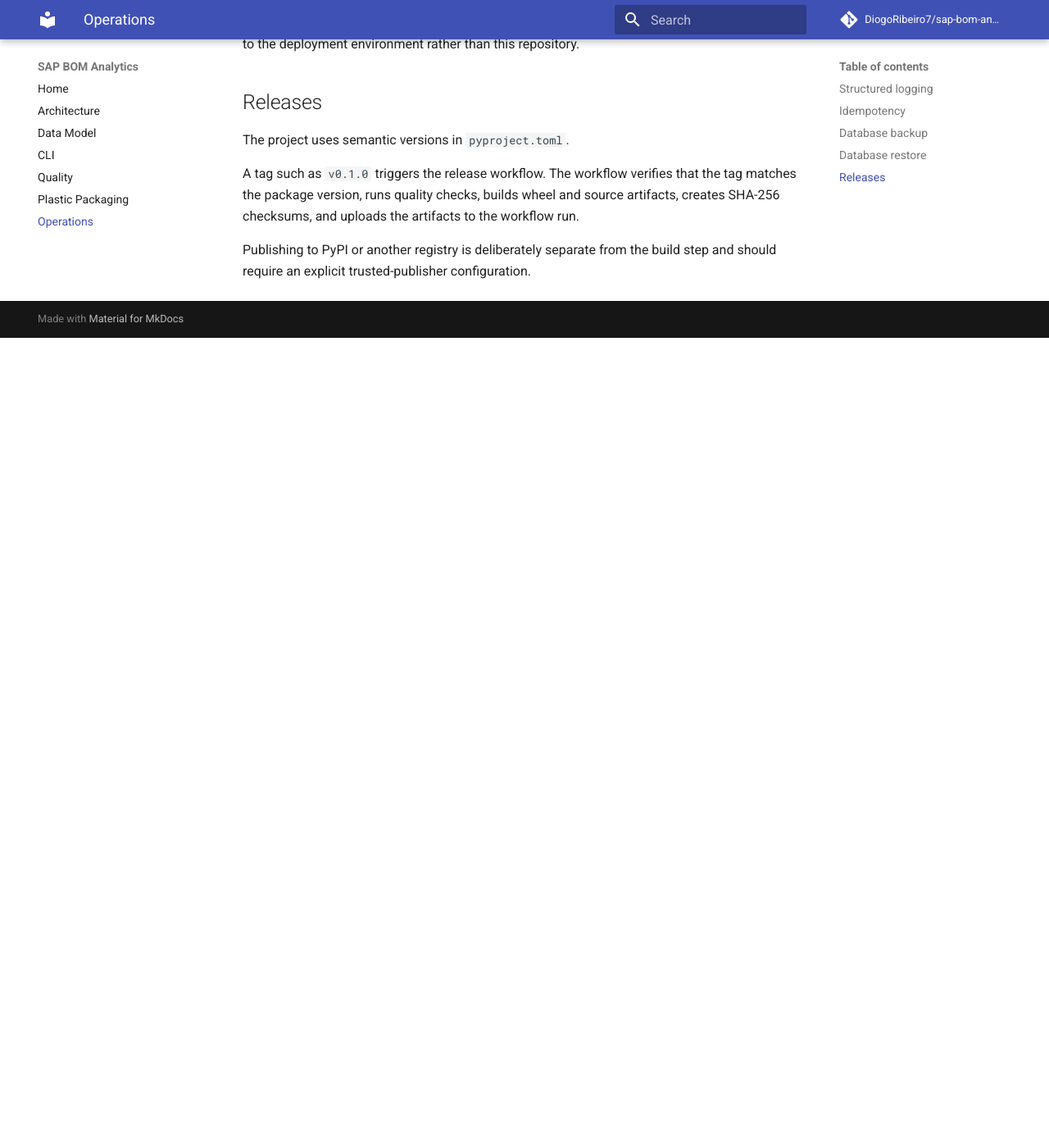
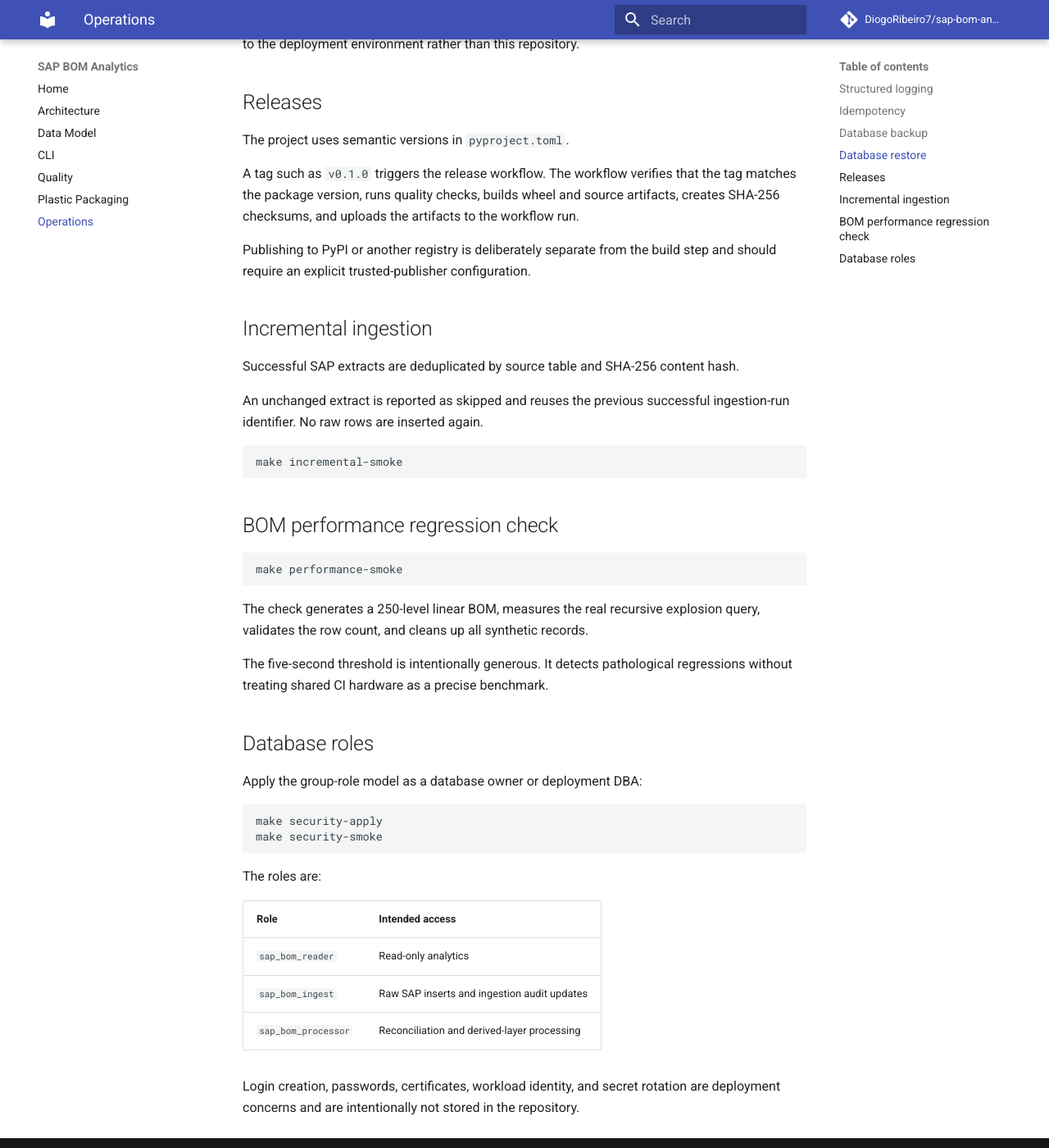
Before and after one commit to DiogoRibeiro7/sap-bom-analytics, an MkDocs documentation site: the page built from docs/operations.md, in a window 1280 px wide and 1400 px high, scrolled down 1850 px. Shown: the whole window at 82% size. Built offline with MkDocs 1.6.1 and Material for MkDocs 9.7.7, drawn with Linux system fonts in a browser that asks for light colours; comment, search, counter and statistics services are not loaded; before the commit the page ends 2262 px from its top, so only the background shows below that.

Commit message:
docs: add incremental performance and role operations

````diff
--- a/docs/operations.md
+++ b/docs/operations.md
@@ -88,3 +88,43 @@
 A tag such as `v0.1.0` triggers the release workflow. The workflow verifies that the tag matches the package version, runs quality checks, builds wheel and source artifacts, creates SHA-256 checksums, and uploads the artifacts to the workflow run.
 
 Publishing to PyPI or another registry is deliberately separate from the build step and should require an explicit trusted-publisher configuration.
+
+
+## Incremental ingestion
+
+Successful SAP extracts are deduplicated by source table and SHA-256 content hash.
+
+An unchanged extract is reported as skipped and reuses the previous successful ingestion-run identifier. No raw rows are inserted again.
+
+```bash
+make incremental-smoke
+```
+
+## BOM performance regression check
+
+```bash
+make performance-smoke
+```
+
+The check generates a 250-level linear BOM, measures the real recursive explosion query, validates the row count, and cleans up all synthetic records.
+
+The five-second threshold is intentionally generous. It detects pathological regressions without treating shared CI hardware as a precise benchmark.
+
+## Database roles
+
+Apply the group-role model as a database owner or deployment DBA:
+
+```bash
+make security-apply
+make security-smoke
+```
+
+The roles are:
+
+| Role | Intended access |
+| --- | --- |
+| `sap_bom_reader` | Read-only analytics |
+| `sap_bom_ingest` | Raw SAP inserts and ingestion audit updates |
+| `sap_bom_processor` | Reconciliation and derived-layer processing |
+
+Login creation, passwords, certificates, workload identity, and secret rotation are deployment concerns and are intentionally not stored in the repository.
````
